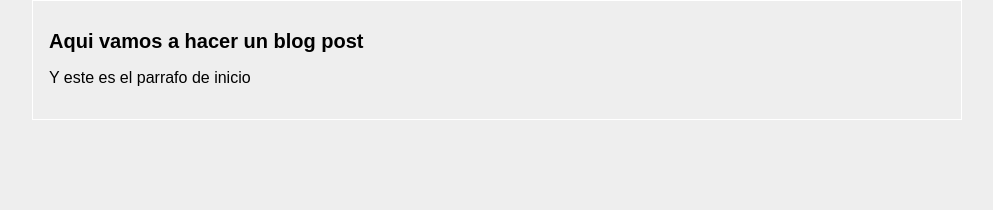
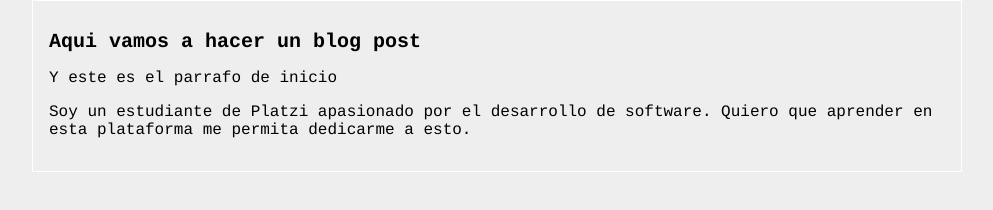
Before and after one commit to jhonsbg/Blog-de-jhonsbg, a plain HTML site: page index.html in a window 1280 px wide. Shown: the whole page, without its empty margins (143-1136 px from the left). Drawn offline with Linux system fonts and the light colour scheme.

Commit message:
Agregado el continido adicional del blog y una mejor tipografia

```diff
--- a/CSS/styles.css
+++ b/CSS/styles.css
@@ -1,7 +1,7 @@
 body
 {
     text-align: center;
-    font-family: "Arial";
+    font-family: "Courier";
     font-size: 16px;
     background-color: #EEEEEE;
     color: black;
--- a/index.html
+++ b/index.html
@@ -13,6 +13,13 @@
             <p>
                 Y este es el parrafo de inicio
             </p>
+            <p>
+                Soy un estudiante de Platzi
+                apasionado por el desarrollo
+                de software. Quiero que aprender
+                en esta plataforma me permita
+                dedicarme a esto.
+            </p>
         </div>
     </div>
 </body>
```
